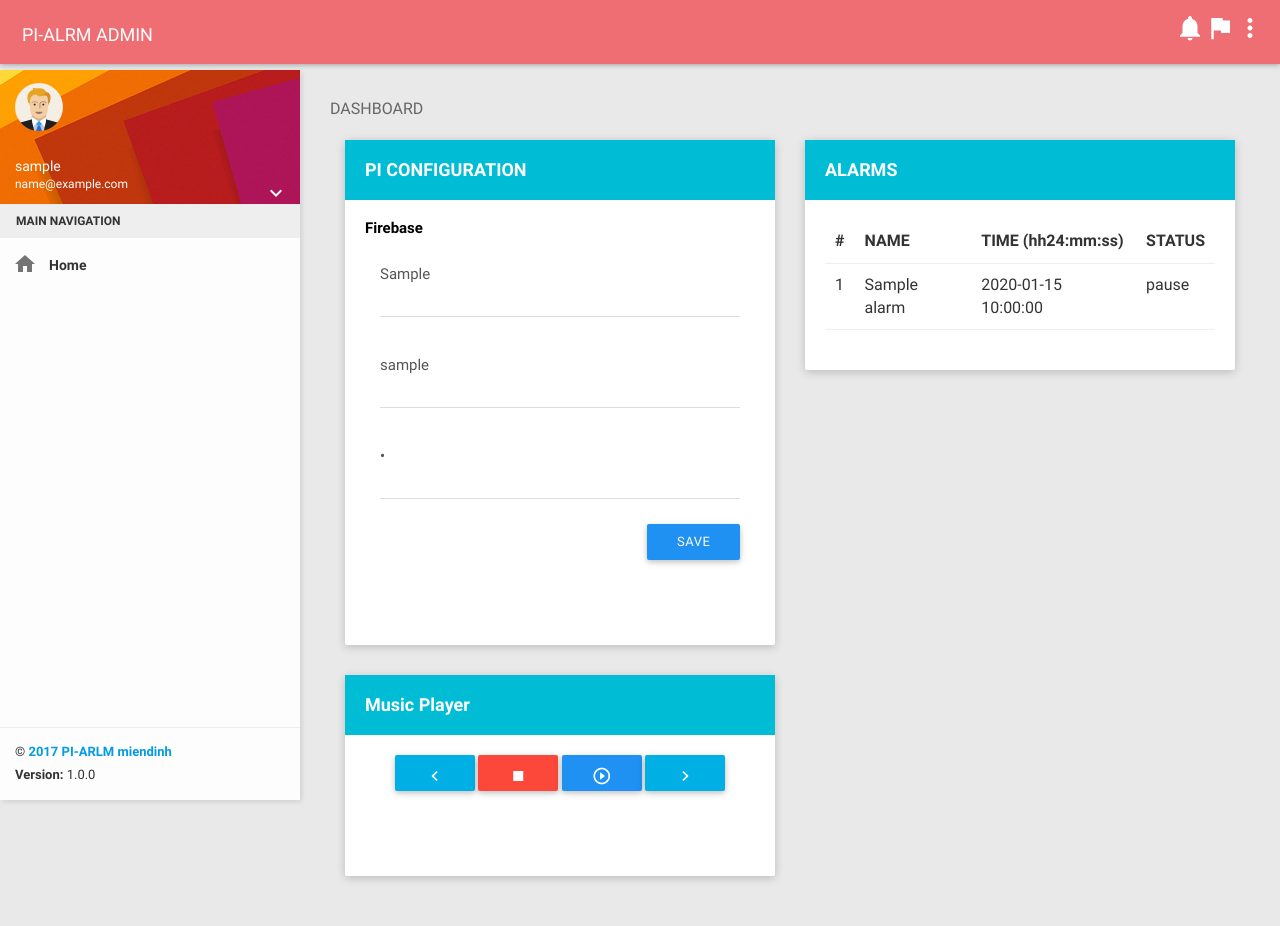
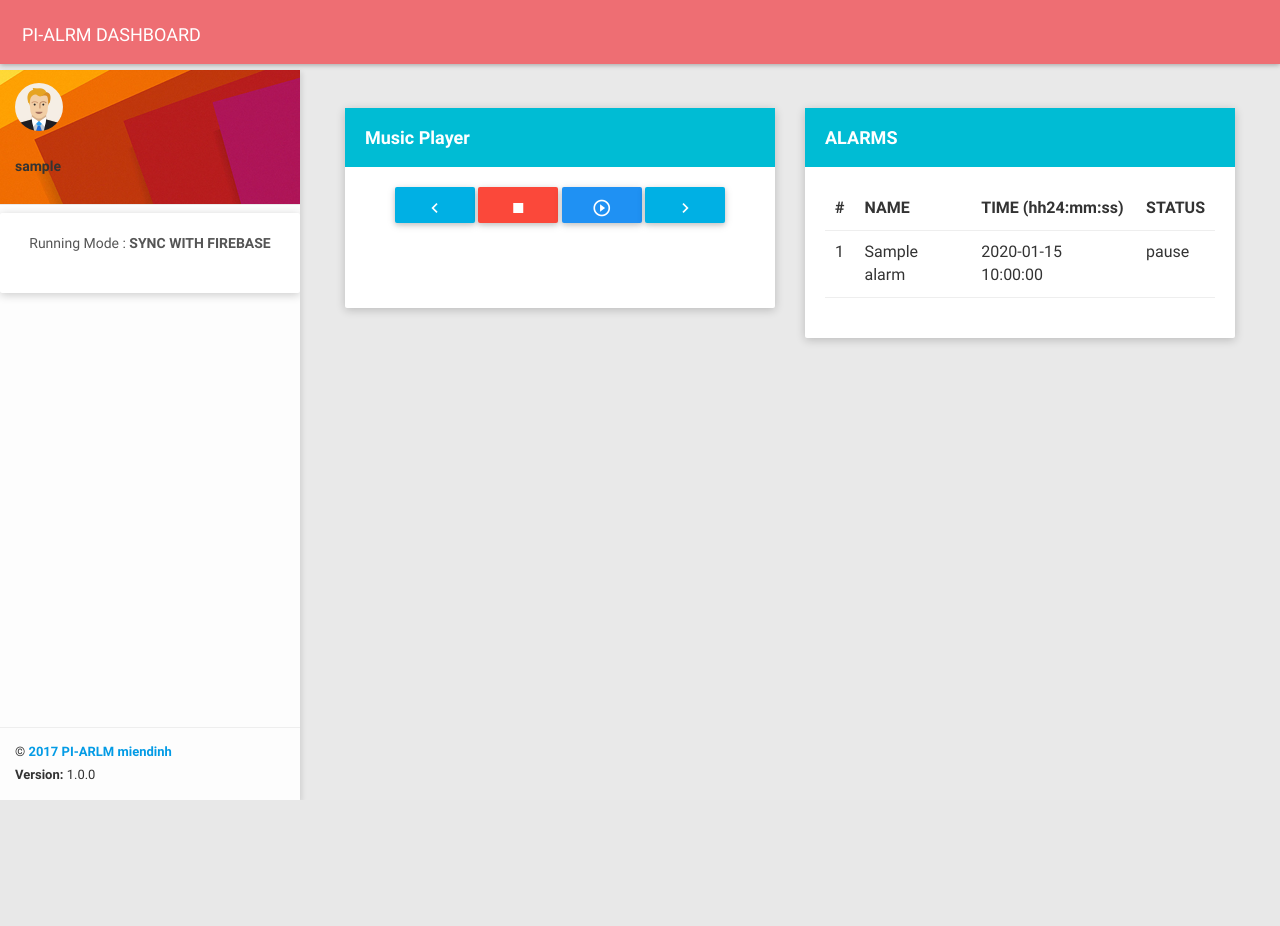
Before and after one commit to miendinh/pi-alarm, a Flask app: template templates/admin.html in a window 1280 px wide. After the commit the page ends 800 px from the top, so only its background shows below. Run offline with Flask 2, Linux system fonts and the light colour scheme; the template is opened without the code that fills it: most values are stand-ins (such as "Sample title", 1, 10 or a date in 2020); parts of the project's set-up code (start-up, migrations or seed data) failed here and were passed over; some libraries are stand-ins or nearby versions.

Commit message:
clean & shorten

```diff
--- a/app.py
+++ b/app.py
@@ -6,7 +6,7 @@ from apscheduler.schedulers.background import BackgroundScheduler
 from firebase import firebase
 from flask import Flask, render_template, send_from_directory, jsonify, request
 
-from constant import *
+from config import *
 from player import moc
 
 logging.basicConfig()
@@ -22,43 +22,14 @@ def send_js(path):
 
 @app.route('/')
 def index():
-  with open('config.js') as cf:
-    config = json.load(cf)
-    try:
-      return render_template('admin.html',
-                             username=config['username'],
-                             password=config['password'],
-                             firebase_uri=config['firebase_uri'])
-    except:
-      if config:
-        return render_template('admin.html',
-                               username=config['username'],
-                               password=config['password'],
-                               firebase_uri=config['firebase_uri'],
-                               errors=ERRORS)
-      else:
-        return render_template('admin.html', errors=ERRORS)
-
+  return render_template('admin.html', running_mode = STANDALONE,
+                                       firebase_uri = FIREBASE_URI,
+                                       username = FIREBASE_AUTH_USERNAME)
 
 @app.route('/alarms', methods=['GET'])
 def alarms():
   global ALARMS
   return jsonify(ALARMS)
-
-
-@app.route('/pi-config', methods=['PUT'])
-def update_pi_config():
-  js = request.json
-  config = {
-    'username': js['username'],
-    'password': js['password'],
-    'firebase_uri': js['firebase_uri']
-  }
-  with open('config.js', 'w') as fp:
-    json.dump(config, fp)
-
-  return jsonify({'success': 'PI configuration is saved !'})
-
 
 @app.route('/player', methods=['PUT'])
 def control_player():
@@ -73,21 +44,18 @@ def control_player():
 
 def syn_with_firebase():
   print 'sync with firebase...\n'
-  with open('config.js') as cf:
-    global ALARMS
-    config = json.load(cf)
-    try:
-      fb = firebase.FirebaseApplication(config['firebase_uri'], None)
-      result = fb.get('/users', config['username'])
-      alarms = result['alarms']
-      if ALARMS != alarms:
-        print 'updated alarms !'
-        ALARMS = alarms
-        create_job_alarms()
-    except Exception, e:
-      print str(e)
-      print ERRORS
-
+  global ALARMS
+  try:
+    fb = firebase.FirebaseApplication(FIREBASE_URI, None)
+    result = fb.get('/users', FIREBASE_AUTH_USERNAME)
+    alarms = result['alarms']
+    if ALARMS != alarms:
+      print 'updated alarms !'
+      ALARMS = alarms
+      create_job_alarms()
+  except Exception, e:
+    print str(e)
+    print ERRORS
 
 def create_job_alarms():
   global scheduler
--- a/constant.py
+++ /dev/null
@@ -1,16 +0,0 @@
-# flask server
-DEBUG = True
-HOST = "0.0.0.0"
-PORT = 8080
-
-# time to sync with firebase ( seconds )
-TIME_PERIOR_SYNC_FIREBASE = 15
-
-# play list folder
-MUSIC_FOLDER = 'musics'
-
-# running mode
-STANDALONE = False
-
-# message
-ERRORS = "Can not get Alarms info. Please check your Pi''s Configuration !"
--- a/templates/admin.html
+++ b/templates/admin.html
@@ -2,9 +2,6 @@
 {% block title %}PI-ALARM ADMINISTRATOR{% endblock %}
 {% block content %}
 <div class="container-fluid">
-        <div class="block-header">
-            <h2>DASHBOARD</h2>
-        </div>
       <div class="row clearfix">
         <div id="danger" class="alert alert-danger" style="{{ '' if(errors) else 'display: none;' }}">
             {{ errors }}
@@ -12,39 +9,6 @@
         <div id="info" class="alert alert-info" style="display: none;">
         </div>
         <div class="col-lg-6 col-md-6 col-sm-6 col-xs-6">
-            <div class="card">
-                <div class="header bg-cyan">
-                    <h2>
-                        <b>PI CONFIGURATION</b>
-                    </h2>
-                </div>
-                <div class="body">
-                    <h2 class="card-inside-title">Firebase</h2>
-                    <div class="row clearfix">
-                        <div class="col-sm-12">
-                            <div class="form-group">
-                                <div class="form-line">
-                                    <input type="text" id="firebase_uri" value="{{ firebase_uri }}" class="form-control" placeholder="Firebase URI">
-                                </div>
-                            </div>
-                            <div class="form-group">
-                                <div class="form-line">
-                                    <input type="text" id="username" value="{{ username }}" class="form-control" placeholder="Username">
-                                </div>
-                            </div>
-                            <div class="form-group">
-                                <div class="form-line">
-                                    <input type="password" id="password" value="{{ password }}" class="form-control" placeholder="Password">
-                                </div>
-                            </div>
-                            <div class="form-group text-right">
-                                <input type="button" id="save" class = "btn btn-primary waves-effect"" value="Save">
-                            </div>
-                        </div>
-                    </div>
-                </div>
-            </div>
-            <!-- @card -->
             <!-- player -->
             <div class="card">
                 <div class="header bg-cyan">
--- a/templates/base.html
+++ b/templates/base.html
@@ -2,7 +2,6 @@
 {% include "footer.html" %}
 {% include "navbar.html" %}
 {% include "leftsidebar.html" %}
-{% include "rightsidebar.html" %}
 <!DOCTYPE html>
 <html>
 <head>
@@ -15,7 +14,6 @@
 
     <section>
         {% block leftsidebar %}{% endblock %}
-        {% block rightsidebar %}{% endblock %}
     </section>
 
     <section class="content">
--- a/templates/leftsidebar.html
+++ b/templates/leftsidebar.html
@@ -6,30 +6,26 @@
             <img src="images/user.png" width="48" height="48" alt="User" />
         </div>
         <div class="info-container">
-            <div class="name" data-toggle="dropdown" aria-haspopup="true" aria-expanded="false">{{ username }}</div>
-            <div class="email">{{ email }}</div>
-            <div class="btn-group user-helper-dropdown">
-                <i class="material-icons" data-toggle="dropdown" aria-haspopup="true" aria-expanded="true">keyboard_arrow_down</i>
-                <ul class="dropdown-menu pull-right">
-                    <li><a href="javascript:void(0);"><i class="material-icons">input</i>Sign Out</a></li>
-                </ul>
-            </div>
+            <b>{{ username }}</b>
         </div>
     </div>
     <!-- #User Info -->
-    <!-- Menu -->
-    <div class="menu">
-        <ul class="list">
-            <li class="header">MAIN NAVIGATION</li>
-            <li class="active">
-                <a href="/">
-                    <i class="material-icons">home</i>
-                    <span>Home</span>
-                </a>
-            </li>
-        </ul>
+    <!-- pi-configuarion -->
+    <div class="card">
+        <div class="body">
+        <div class="row clearfix">
+            <div class="text-center">
+            Running Mode :
+            {% if users %}
+                <b> STANDALONE </b>
+            {% else %}
+                <b> SYNC WITH FIREBASE </b>
+            {% endif %}
+            </div>
+        </div>
+        </div>
     </div>
-    <!-- #Menu -->
+    <!-- @card -->
     <!-- Footer -->
     <div class="legal">
         <div class="copyright">
--- a/templates/navbar.html
+++ b/templates/navbar.html
@@ -1,20 +1,9 @@
 {% block navbar %}
 <nav class="navbar">
-<div class="container-fluid">
-<div class="navbar-header">
-    <a class="navbar-brand" href="/">PI-ALRM ADMIN</a>
-</div>
-<div class="collapse navbar-collapse" id="navbar-collapse">
-    <ul class="nav navbar-nav navbar-right">
-        <li class="dropdown">
-            <i class="material-icons">notifications</i>
-        </li>
-        <li class="dropdown">
-            <i class="material-icons">flag</i>
-        </li>
-        <li class="pull-right"><i class="material-icons">more_vert</i></li>
-    </ul>
-</div>
-</div>
+    <div class="container-fluid">
+        <div class="navbar-header">
+            <a class="navbar-brand" href="/">PI-ALRM DASHBOARD</a>
+        </div>
+    </div>
 </nav>
 {% endblock %}
--- a/templates/rightsidebar.html
+++ /dev/null
@@ -1,2 +0,0 @@
-{% block rightsidebar %}
-{% endblock %}
```
Also changed, not shown: config.py (added, +22 -0 lines), README.md, static/images/screenshot.png (added), 1 other file.
